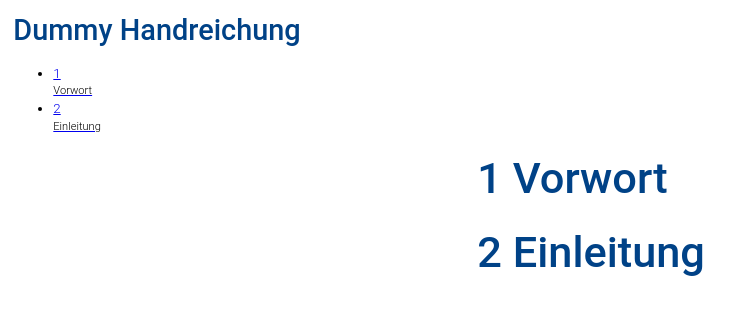
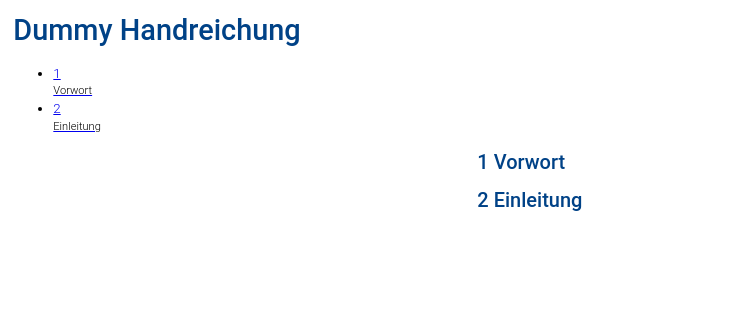
Before and after one commit to joek/Dummy-HR, a Jekyll site: the page built from index.html, in a window 1280 px wide. Shown: the top 315 px of the page, without its empty margins (0-751 px from the left). Built offline with Jekyll 4.4.1, drawn with Linux system fonts in a browser that asks for light colours.

Commit message:
komplett überschrift

```diff
--- a/_layouts/komplett.html
+++ b/_layouts/komplett.html
@@ -89,14 +89,14 @@
 		{% assign current_chapter = '1' %}
 		{% assign chapters = sorted_chapters %}
 
-			<section class ="kapitel">
+			<section class ="kapitel-1">
 
 			{% for chapter in chapters %}
 				{% assign main_chapter = chapter.number | split: "." | first %}
 				{% if main_chapter != current_chapter %}
 					{% assign current_chapter = main_chapter %}
 					</section>
-					<section class ="kapitel kapitel-{{current_chapter}}">
+					<section class ="kapitel-{{current_chapter}}">
 				{% endif %}
 						{{ chapter.output }}
 
```
